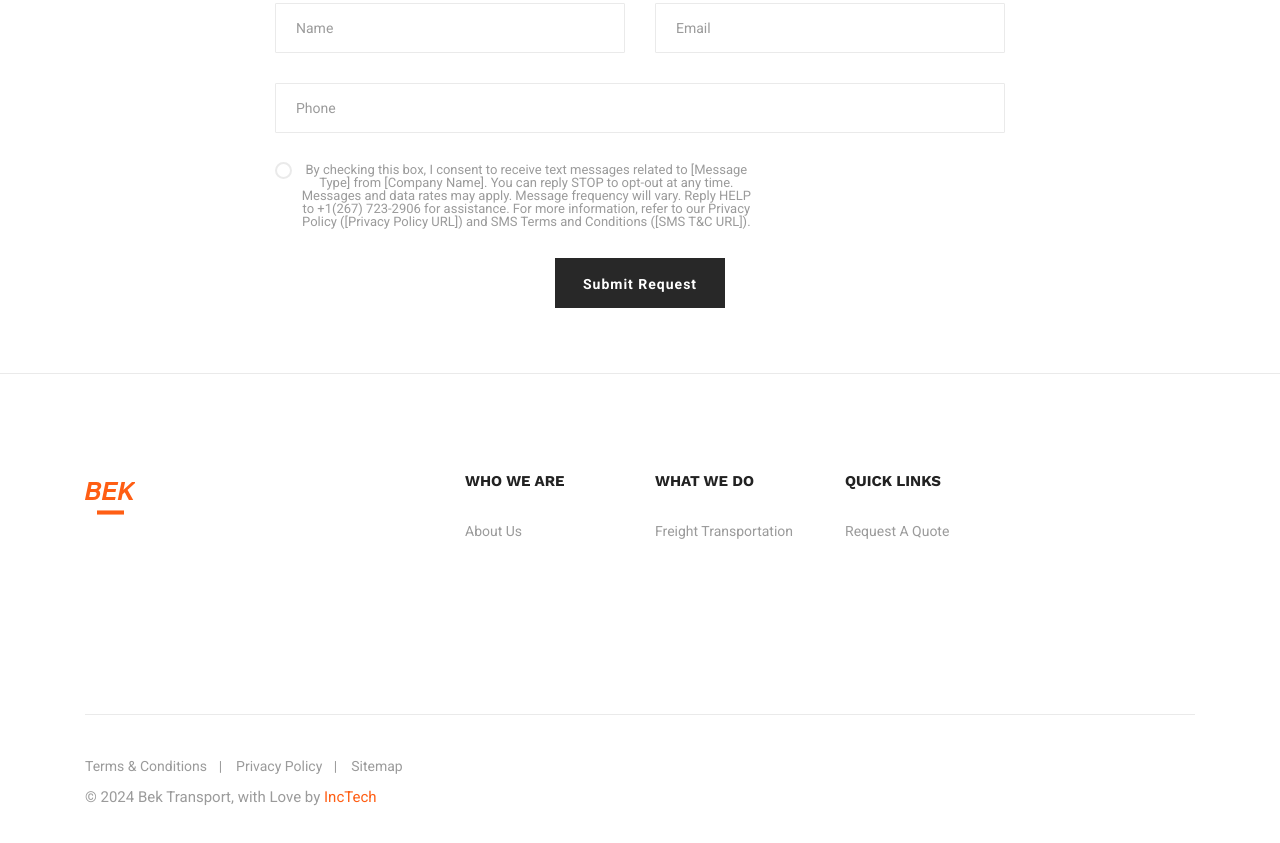
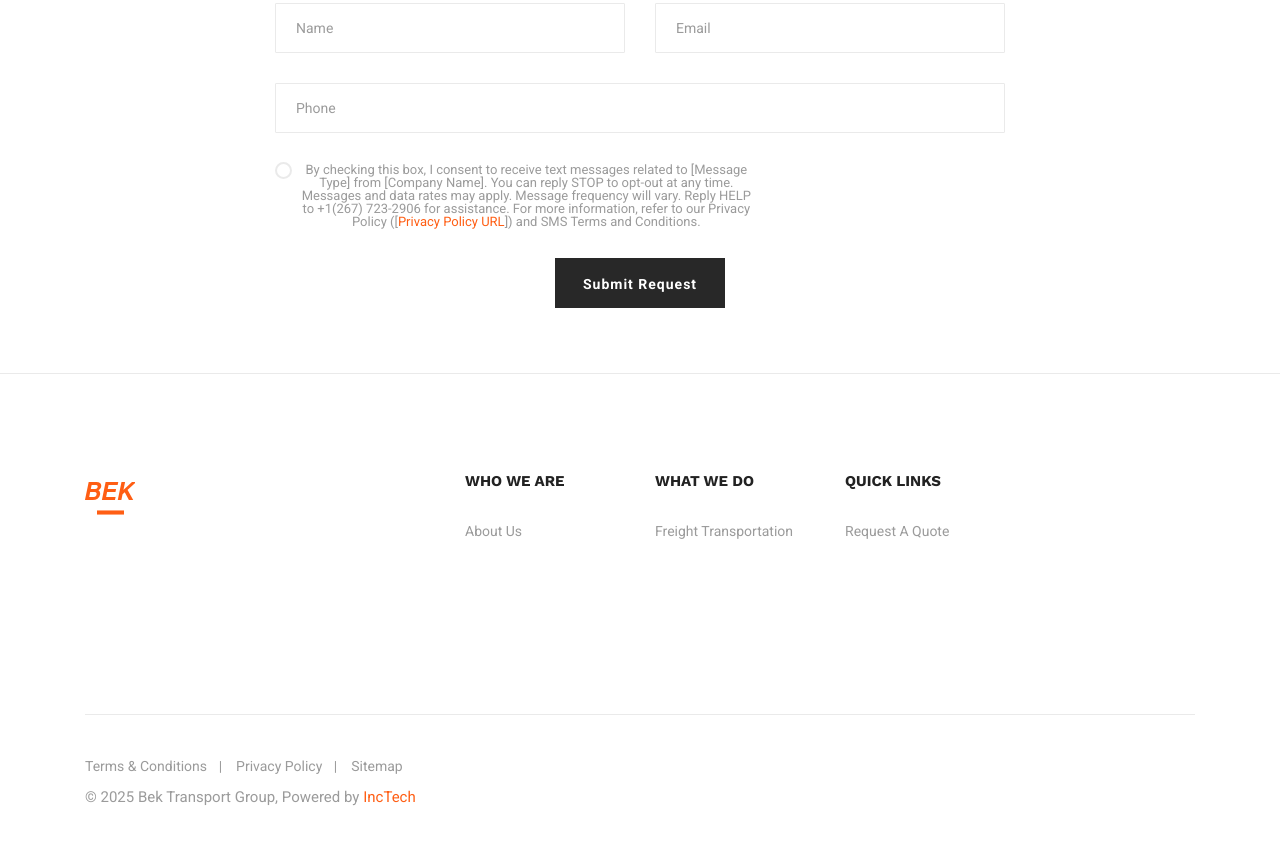
Before and after one commit to Wester641/bektranslogistics, a plain HTML site: page contacs.html in a window 1280 px wide. Shown: the part 882-1725 px from the top of the page. Drawn offline with nearby package versions, Linux system fonts and the light colour scheme; files whose address does not match are found by name.

Commit message:
added pp link in contact section

```diff
--- a/contacs.html
+++ b/contacs.html
@@ -217,9 +217,10 @@
                         reply STOP to opt-out at any time. Messages and data
                         rates may apply. Message frequency will vary. Reply HELP
                         to +1(267) 723-2906 for assistance. For more
-                        information, refer to our Privacy Policy ([Privacy
-                        Policy URL]) and SMS Terms and Conditions ([SMS T&C
-                        URL]).
+                        information, refer to our Privacy Policy ([<a
+                          href="privacy-policy.html"
+                          >Privacy Policy URL</a
+                        >]) and SMS Terms and Conditions.
                         <input type="checkbox" name="radioGroup2" />
                         <span class="radio-indicator"></span>
                       </label>
@@ -374,7 +375,7 @@
                       <li><a href="#">Sitemap</a></li>
                     </ul>
                   </nav>
-                  <span>&copy; 2024 Bek Transport, with Love by</span>
+                  <span>&copy; 2025 Bek Transport Group, Powered by</span>
                   <a href="http://inclusivetec.com">IncTech</a>
                 </div>
                 <!-- /.Footer-copyright -->
```
Also changed, not shown: about-us.html (+1 -1 lines), index.html (+1 -1 lines), services.html (+1 -1 lines).
